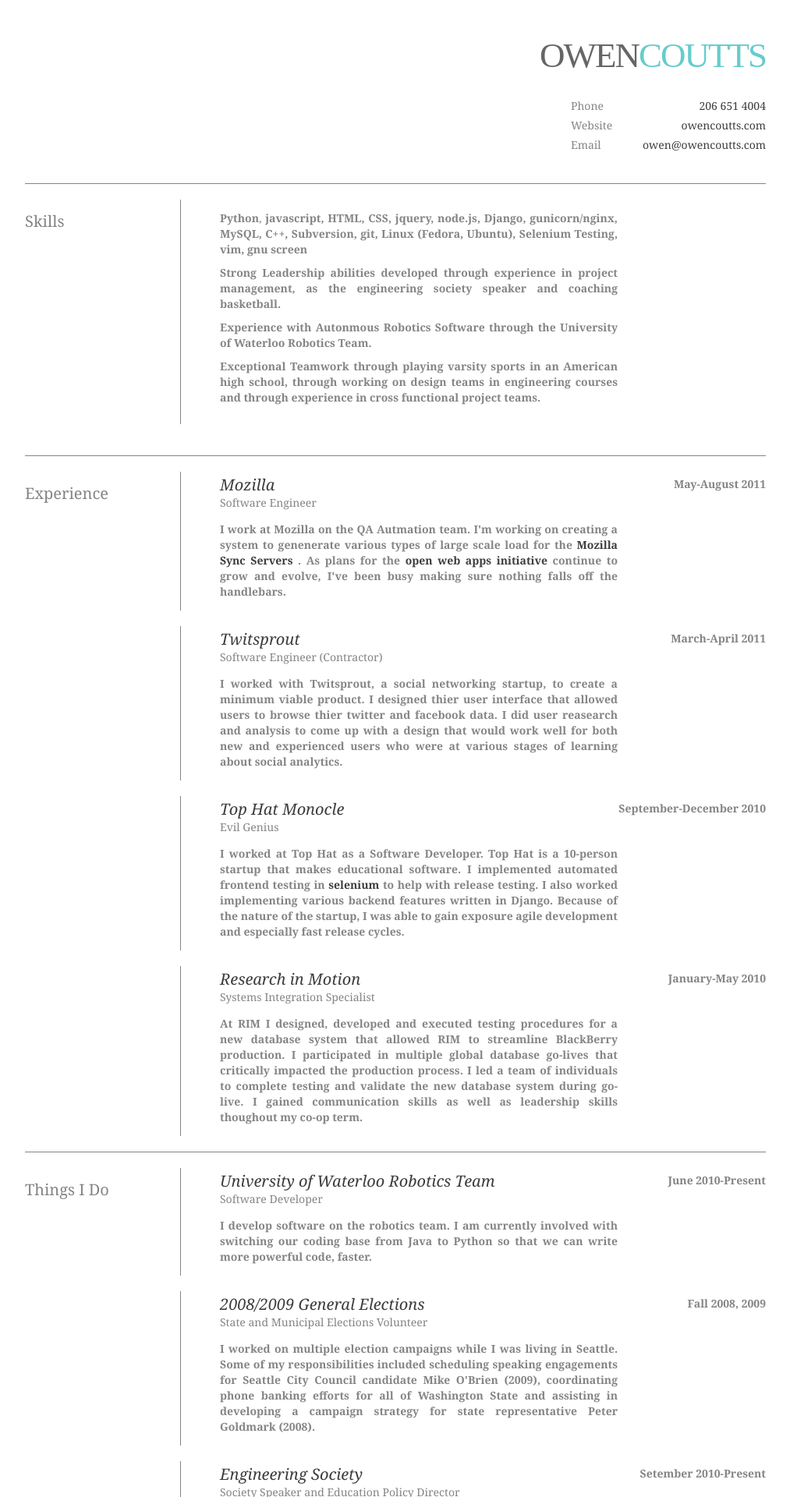
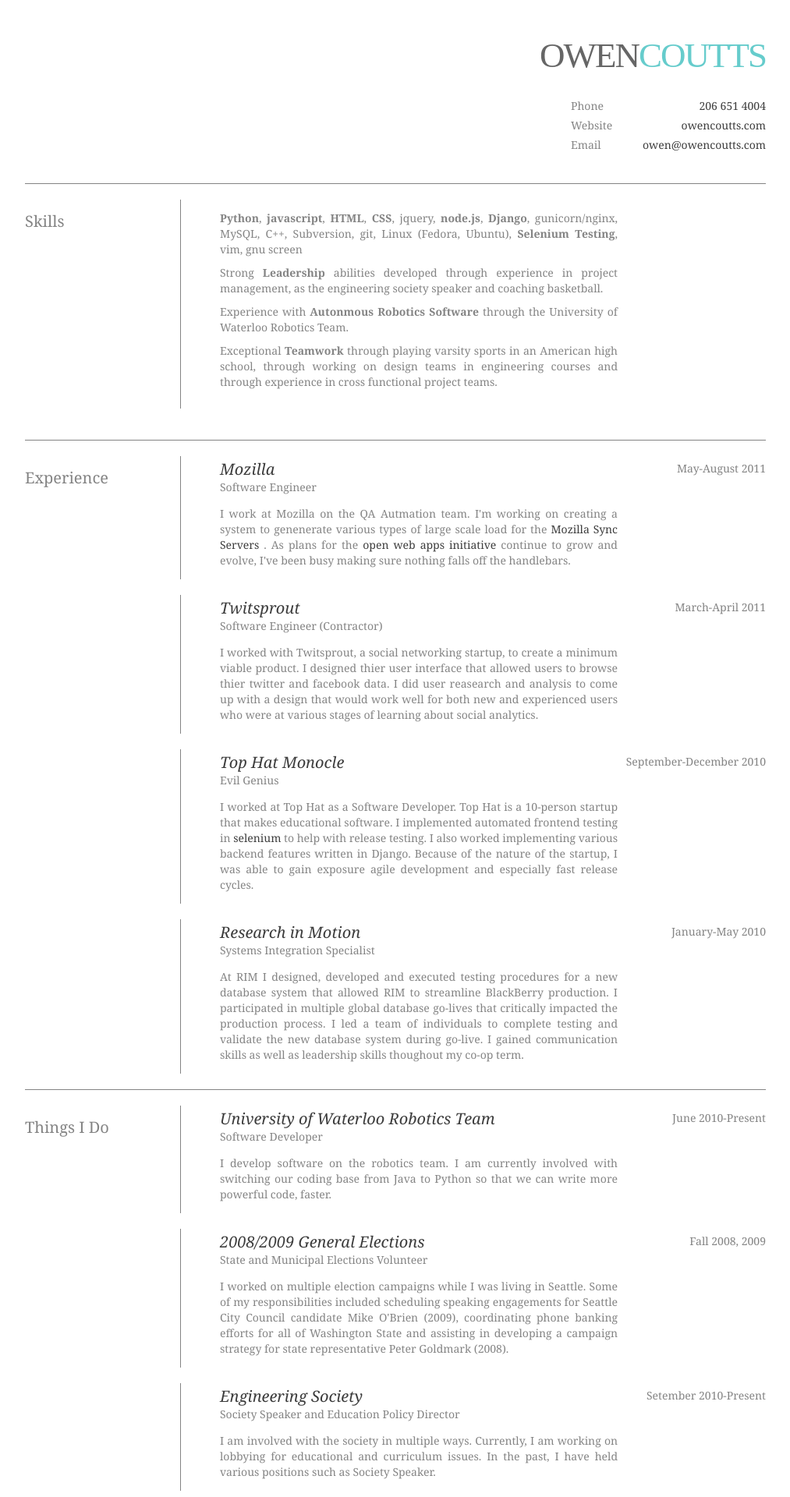
Before and after one commit to tallowen/tallowen.github.com, a Jekyll site: the page resume.html, which Jekyll copies as it is, in a window 1280 px wide. Shown: the top 1920 px of the page at 78% size, without its empty margins (133-1146 px from the left). Built offline with Jekyll 4.4.1, drawn with Linux system fonts in a browser that asks for light colours.

Commit message:
fixed bolding issue

```diff
--- a/resume.html
+++ b/resume.html
@@ -258,7 +258,7 @@ div.section{
               <div class="item">
                 <div class="description">
                 	<ul>
-                	<li><em>Python</em>, <em>javascript<em>, <em> HTML</em>, <em>CSS</em>, jquery, <em>node.js</em>, <em>Django</em>, gunicorn/nginx, MySQL, C++, Subversion, git,
+                	<li><em>Python</em>, <em>javascript</em>, <em> HTML</em>, <em>CSS</em>, jquery, <em>node.js</em>, <em>Django</em>, gunicorn/nginx, MySQL, C++, Subversion, git,
                      Linux (Fedora, Ubuntu), <em>Selenium Testing</em>, vim, gnu screen</li>
                 	<li>Strong <em>Leadership</em> abilities developed through experience in project management, as the engineering society speaker and coaching basketball.</li>
                     <li>Experience with <em>Autonmous Robotics Software</em> through the University of Waterloo Robotics
```
